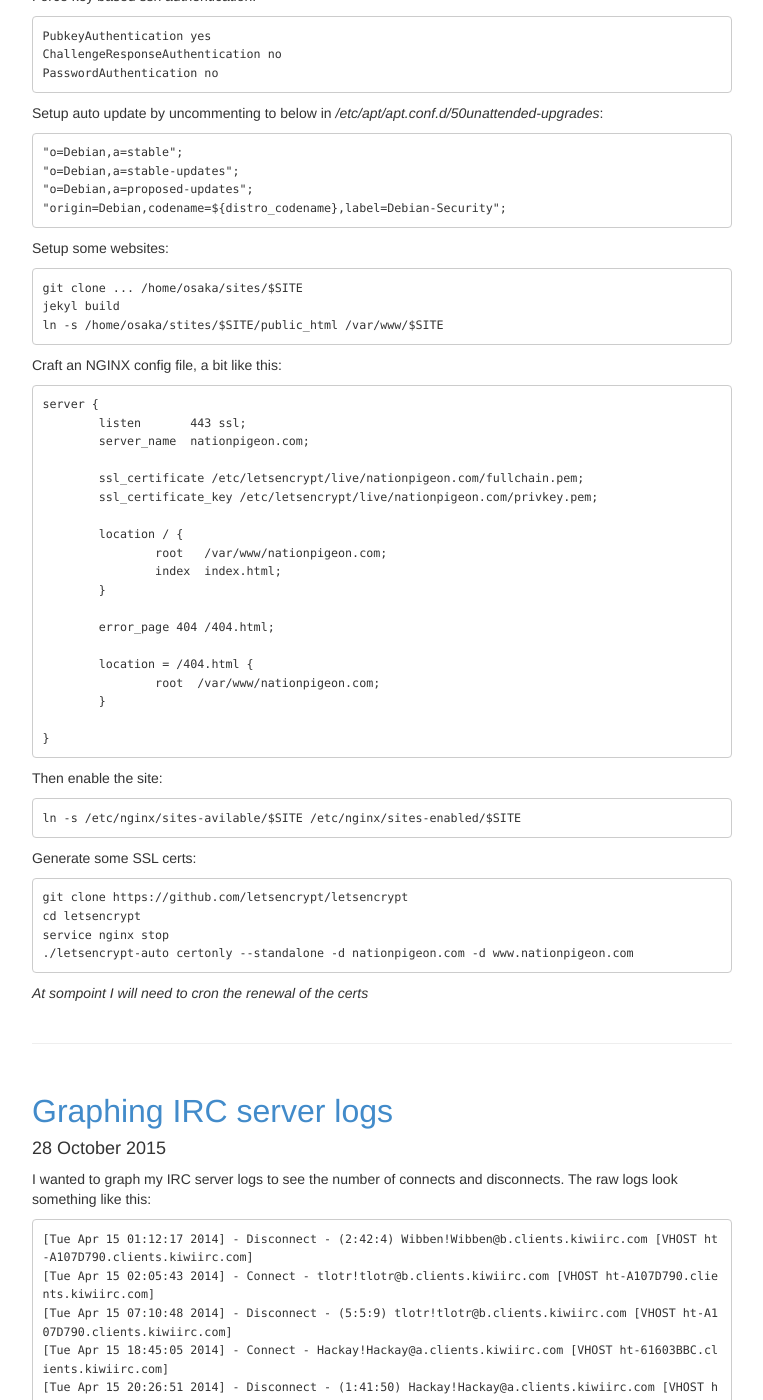
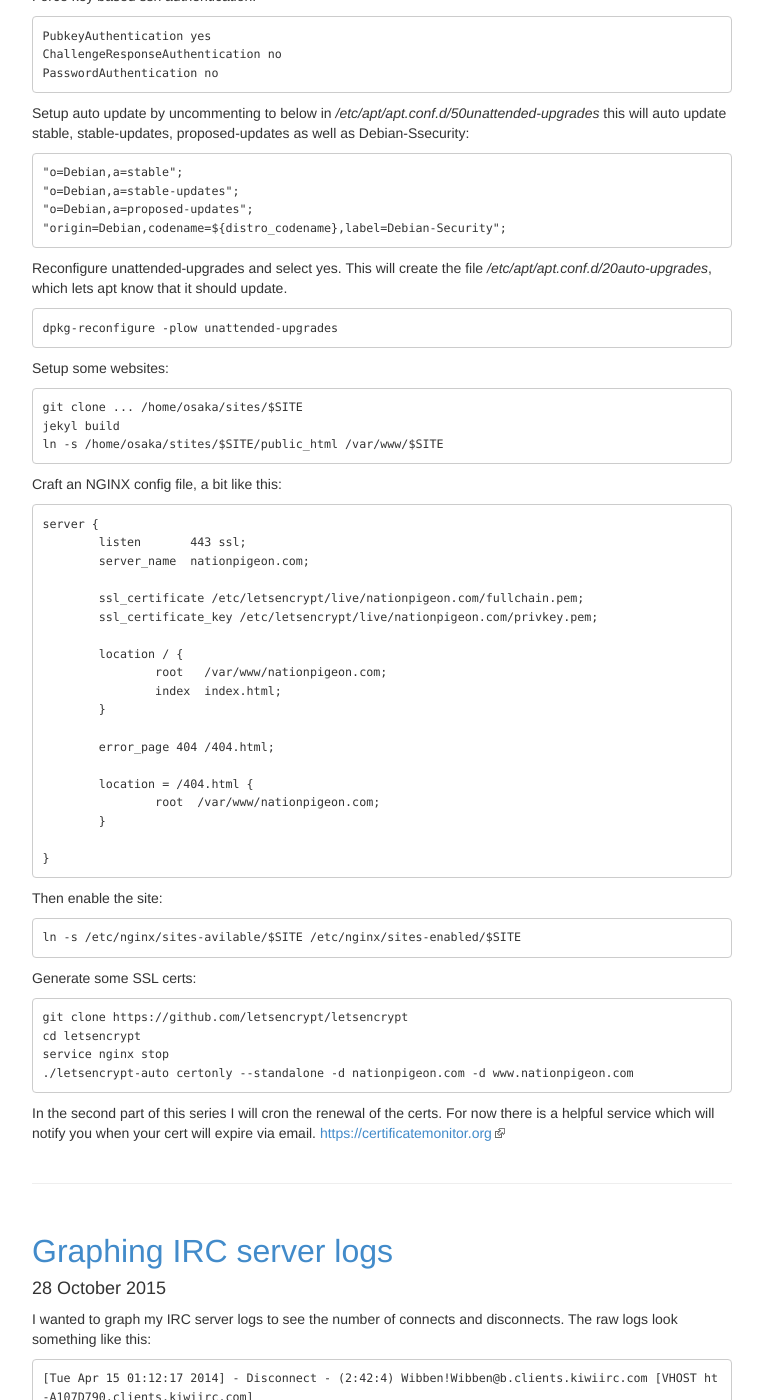
Before and after one commit to PMaynard/jekyll-nationpigeon, a Jekyll site: the page built from index.html, in a window 1280 px wide and 1400 px high, scrolled down 3864 px. Shown: the whole window, without its empty margins (258-1021 px from the left). Built offline with Jekyll 4.4.1, drawn with Linux system fonts in a browser that asks for light colours; Markdown is read by kramdown in place of the engine named in the settings; the list of posts is cut into pages by our own code.

Commit message:
adds missing step for auto update

```diff
--- a/_posts/2016-01-01-debain-fresh-install.md
+++ b/_posts/2016-01-01-debain-fresh-install.md
@@ -48,12 +48,16 @@ Force key based ssh authentication:
     ChallengeResponseAuthentication no
     PasswordAuthentication no
 
-Setup auto update by uncommenting to below in */etc/apt/apt.conf.d/50unattended-upgrades*:
+Setup auto update by uncommenting to below in */etc/apt/apt.conf.d/50unattended-upgrades* this will auto update stable, stable-updates, proposed-updates as well as Debian-Ssecurity:
 
 	"o=Debian,a=stable";
 	"o=Debian,a=stable-updates";
 	"o=Debian,a=proposed-updates";
 	"origin=Debian,codename=${distro_codename},label=Debian-Security";
+
+Reconfigure unattended-upgrades and select yes. This will create the file */etc/apt/apt.conf.d/20auto-upgrades*, which lets apt know that it should update.
+
+	dpkg-reconfigure -plow unattended-upgrades
 
 Setup some websites:
 
@@ -94,4 +98,4 @@ Generate some SSL certs:
     service nginx stop
     ./letsencrypt-auto certonly --standalone -d nationpigeon.com -d www.nationpigeon.com
 
-*At sompoint I will need to cron the renewal of the certs*
+In the second part of this series I will cron the renewal of the certs. For now there is a helpful service which will notify you when your cert will expire via email. <https://certificatemonitor.org>
```
